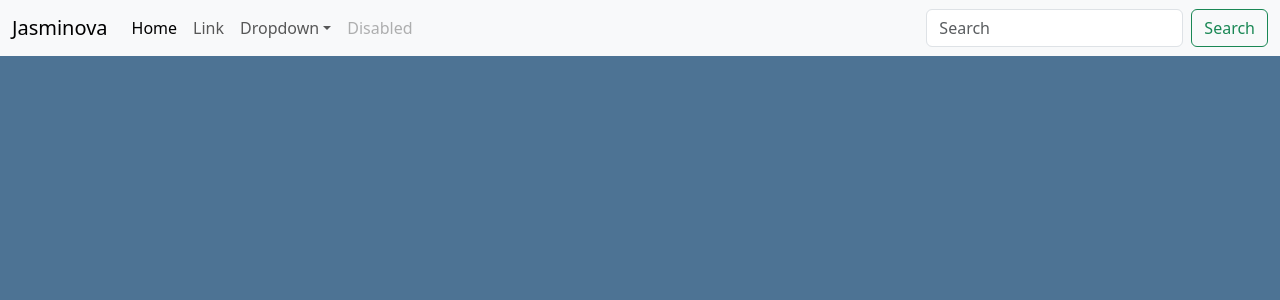
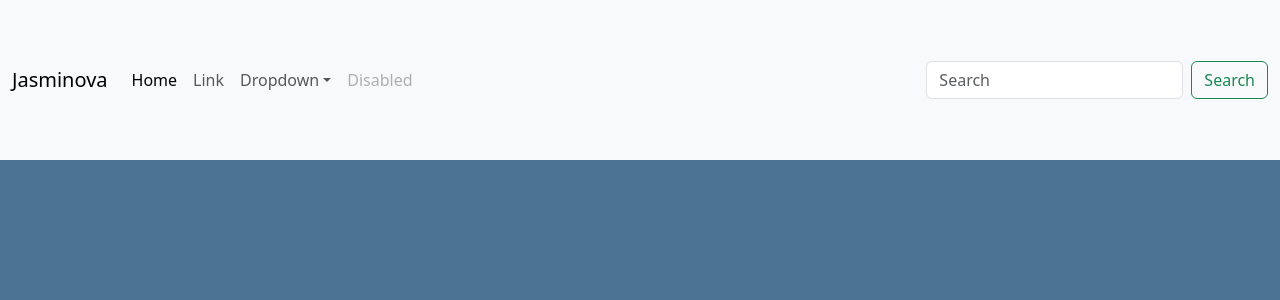
Before and after one commit to JasmineJoye-Dev/Jasminova, a React (Vite) app: page / in a window 1280 px wide. Shown: the top 300 px of the page. Built offline with nearby package versions, Linux system fonts and the light colour scheme.

Commit message:
add height in navbar

```diff
--- a/src/App.css
+++ b/src/App.css
@@ -1,4 +1,32 @@
-.counter {
+.navbar{
+  height:20vh;
+}
+.navbar-brand{
+   font-family: ;
+}
+
+
+
+
+
+
+
+
+
+
+
+
+
+
+
+
+
+
+
+
+
+
+/* .counter {
   font-size: 16px;
   padding: 5px 10px;
   border-radius: 5px;
@@ -181,4 +209,4 @@
     right: 0;
     border-right-color: var(--border);
   }
-}
+} */
```
